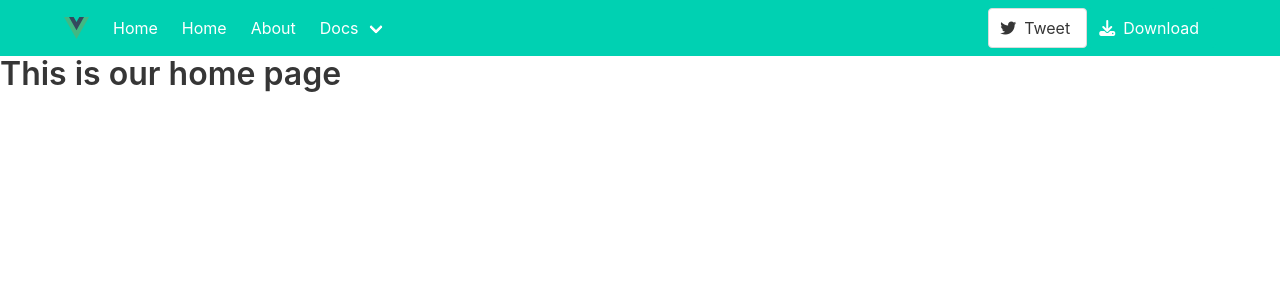
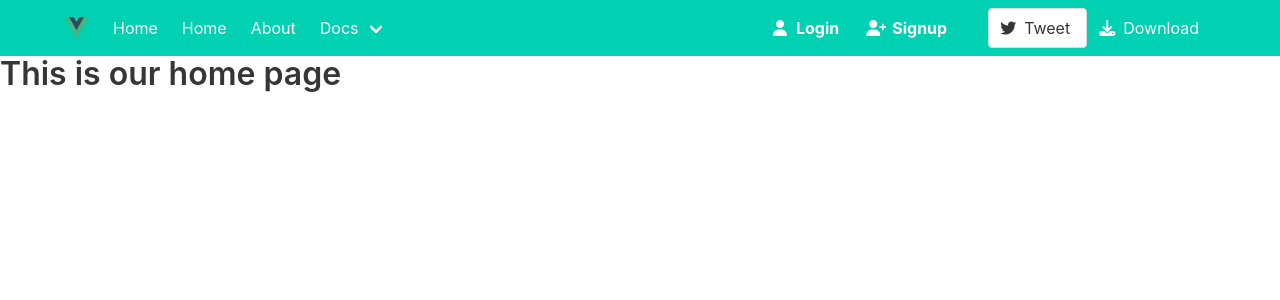
Before and after one commit to RodoJML/CPS493_Web_Server_Programming_InClass, a Vue app in the folder client/: page / in a window 1280 px wide. Shown: the top 300 px of the page. Built offline with nearby package versions, Linux system fonts and the light colour scheme.

Commit message:
In class update login button and func

```diff
--- /dev/null
+++ b/client/src/components/LoginBadge.vue
@@ -0,0 +1,35 @@
+
+<script setup lang="ts">
+import { ref } from 'vue';
+import {useSession, login}from '@/model/session';
+const session = useSession();
+
+</script>
+
+
+<template>
+
+    <div class="navbar-item" v-if="user">
+        Welcome, {{ session.user?.name }}
+        (<a @click=" session.user = null">Logout</a>)
+    </div>
+
+    <div class="navbar-item" v-else>
+        <a class="button is-primary" @click="login">
+            <span class="icon">
+                <i class="fas fa-user"></i>
+            </span>
+            <strong>Login</strong>
+        </a>
+
+        <a class="button is-primary">
+            <span class="icon">
+                <i class="fas fa-user-plus"></i>
+            </span>
+            <strong>Signup</strong>
+        </a>
+
+    </div>
+</template>
+
+<style lang="scss" scoped></style>
--- a/client/src/components/NavBar.vue
+++ b/client/src/components/NavBar.vue
@@ -1,7 +1,18 @@
 <script setup lang="ts">
+import {ref} from 'vue'
+import LoginBadge from './LoginBadge.vue'
+
 import { RouterLink } from 'vue-router'
 
-const isMenuActive = false;
+const isMenuActive = ref(false);
+
+function toggleMenu(){
+    // .value access the value directly instead of the object
+    // 90% you use ref, for all other you use reactive
+    isMenuActive.value = !isMenuActive.value;
+    console.log({isMenuActive});
+}
+
 </script>
 
 
@@ -14,14 +25,14 @@
                     <a class="navbar-item" href="https://bulma.io">
                         <img alt="Vue logo" class="logo" src="@/assets/logo.svg" width="25" height="25" />
                     </a>
-                    <span class="navbar-burger" data-target="navbarMenuHeroA">
+                    <span class="navbar-burger" :class ="{'is-active': isMenuActive}" @click="toggleMenu">
                         <span></span>
                         <span></span>
                         <span></span>
                     </span>
                 </div>
 
-                <div id="navbar" class="navbar-menu">
+                <div id="navbar" class="navbar-menu" :class = "{'is-active': isMenuActive}">
                     <div class="navbar-start">
 
                         <a class="navbar-item">
@@ -74,6 +85,8 @@
                     </div>
 
                     <div class="navbar-end">
+
+                        <LoginBadge />
                         <span class="navbar-item">
                             <a class="button">
                                 <span class="icon">
--- /dev/null
+++ b/client/src/model/session.ts
@@ -0,0 +1,27 @@
+import {reactive} from 'vue';
+
+ const  session = reactive({
+    user: null as User | null,
+    // Typescrip is only for compile time, not when running.
+ })
+
+ interface User {
+
+    // All data should be only within the Model
+    // Question marks make things optional in typescript
+    id?: number;
+    name: string;
+    email?: string;
+    photo?: string;
+    token?: string;
+ }
+
+ export function useSession(){
+    return session;
+ }
+
+ export function login(){
+    session.user = {
+        name: "John Doe"
+    }
+ }
```
